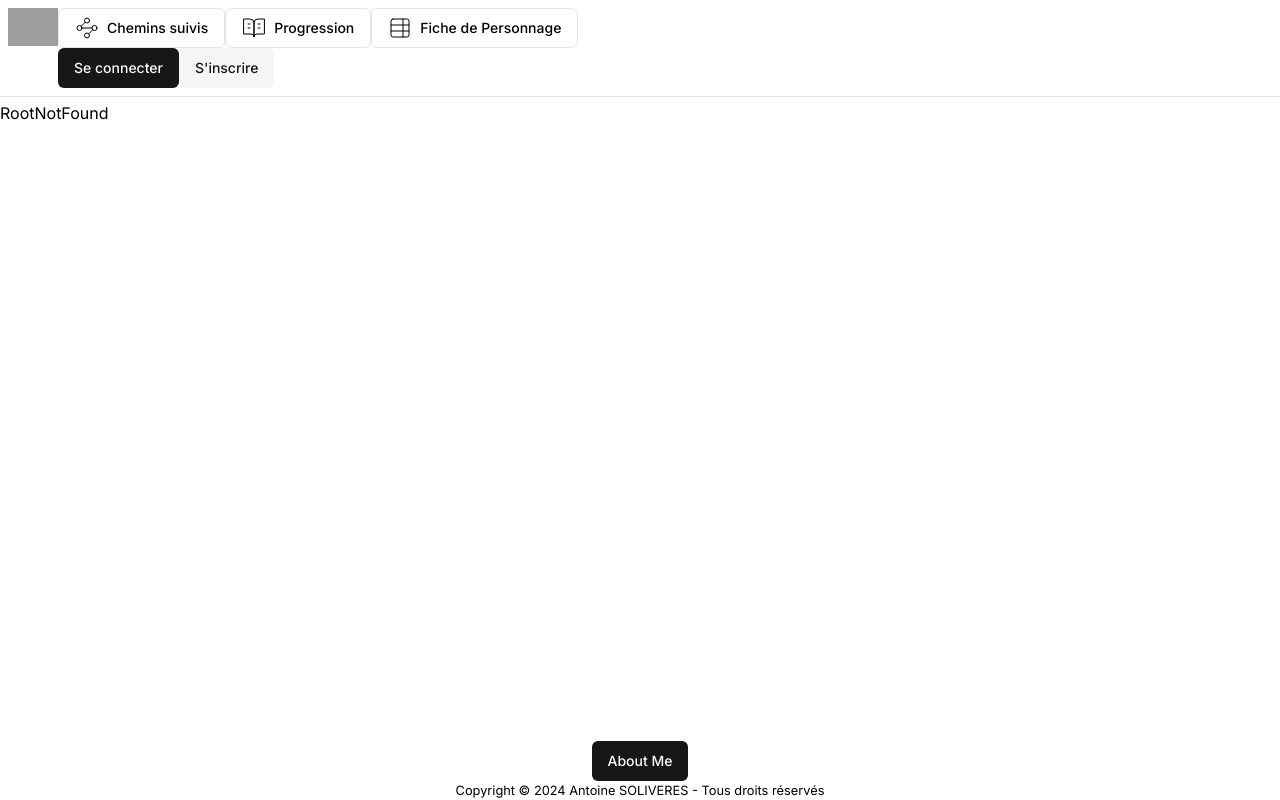
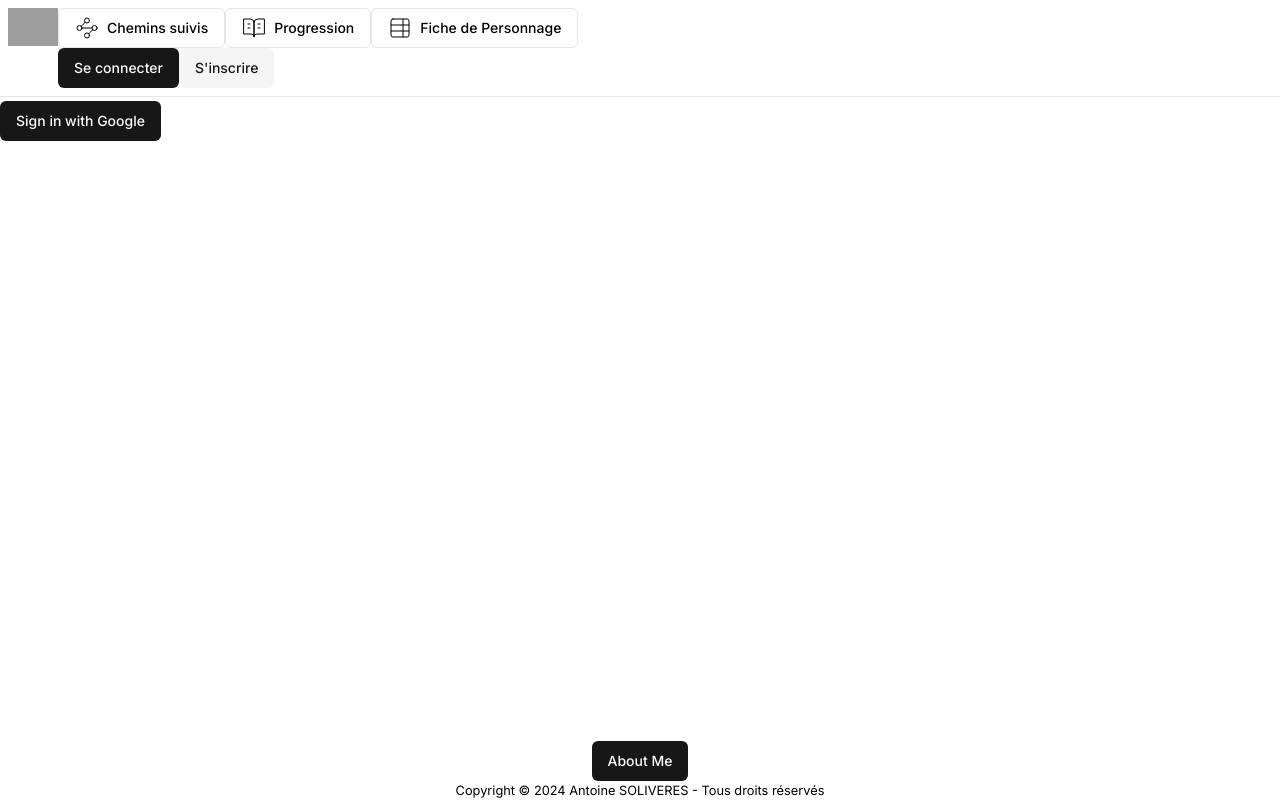
Before and after one commit to Ant0yne/site-dont-vous-etes-l-hero-ine, a Next.js app: page /login in a window 1280 px wide. Before the commit this address had no page. Built offline with nearby package versions, Linux system fonts and the light colour scheme; grey boxes are pictures that could not be loaded.

Commit message:
modal login sign in google

```diff
--- /dev/null
+++ b/src/app/@log/(.)login/page.tsx
@@ -0,0 +1,12 @@
+import Modal from "@/components/Modal/Modal";
+import SignInGoogle from "@/components/SignInGoogle";
+
+const ModalLogin = () => {
+	return (
+		<Modal>
+			<SignInGoogle />
+		</Modal>
+	);
+};
+
+export default ModalLogin;
--- /dev/null
+++ b/src/app/@log/[...catchAll]/page.tsx
@@ -0,0 +1,5 @@
+const CatchAllLog = () => {
+	return null;
+};
+
+export default CatchAllLog;
--- /dev/null
+++ b/src/app/@log/default.tsx
@@ -0,0 +1,5 @@
+const DefaultLog = () => {
+	return null;
+};
+
+export default DefaultLog;
--- /dev/null
+++ b/src/app/@log/loading.tsx
@@ -0,0 +1,11 @@
+import SkeletonModal from "@/components/SkeletonModal";
+
+const LoadingLog = () => {
+	return (
+		<div>
+			<SkeletonModal />
+		</div>
+	);
+};
+
+export default LoadingLog;
--- a/src/app/layout.tsx
+++ b/src/app/layout.tsx
@@ -18,11 +18,13 @@ export default function RootLayout({
 	info,
 	monitor,
 	historic,
+	log,
 	children,
 }: Readonly<{
 	info: React.ReactNode;
 	monitor: React.ReactNode;
 	historic: React.ReactNode;
+	log: React.ReactNode;
 	children: React.ReactNode;
 }>) {
 	return (
@@ -34,6 +36,7 @@ export default function RootLayout({
 					<div>{monitor}</div>
 					<div>{info}</div>
 					<div>{historic}</div>
+					<div>{log}</div>
 					<RootFooter />
 				</NextAuthProvider>
 			</body>
--- /dev/null
+++ b/src/app/login/page.tsx
@@ -0,0 +1,11 @@
+import SignInGoogle from "@/components/SignInGoogle";
+
+const PageLogin = () => {
+	return (
+		<main>
+			<SignInGoogle />
+		</main>
+	);
+};
+
+export default PageLogin;
--- a/src/components/Header/index.tsx
+++ b/src/components/Header/index.tsx
@@ -34,7 +34,9 @@ const RootHeader = () => {
 				</Link>
 
 				<div>
-					<Button>Se connecter</Button>
+					<Link href="/login">
+						<Button>Se connecter</Button>
+					</Link>
 					<Button variant="secondary">S'inscrire</Button>
 				</div>
 			</nav>
--- /dev/null
+++ b/src/components/SignInGoogle/index.tsx
@@ -0,0 +1,10 @@
+"use client";
+
+import { Button } from "../ui/button";
+import { signIn } from "next-auth/react";
+
+const SignInGoogle = () => {
+	return <Button onClick={() => signIn("google")}>Sign in with Google</Button>;
+};
+
+export default SignInGoogle;
```
